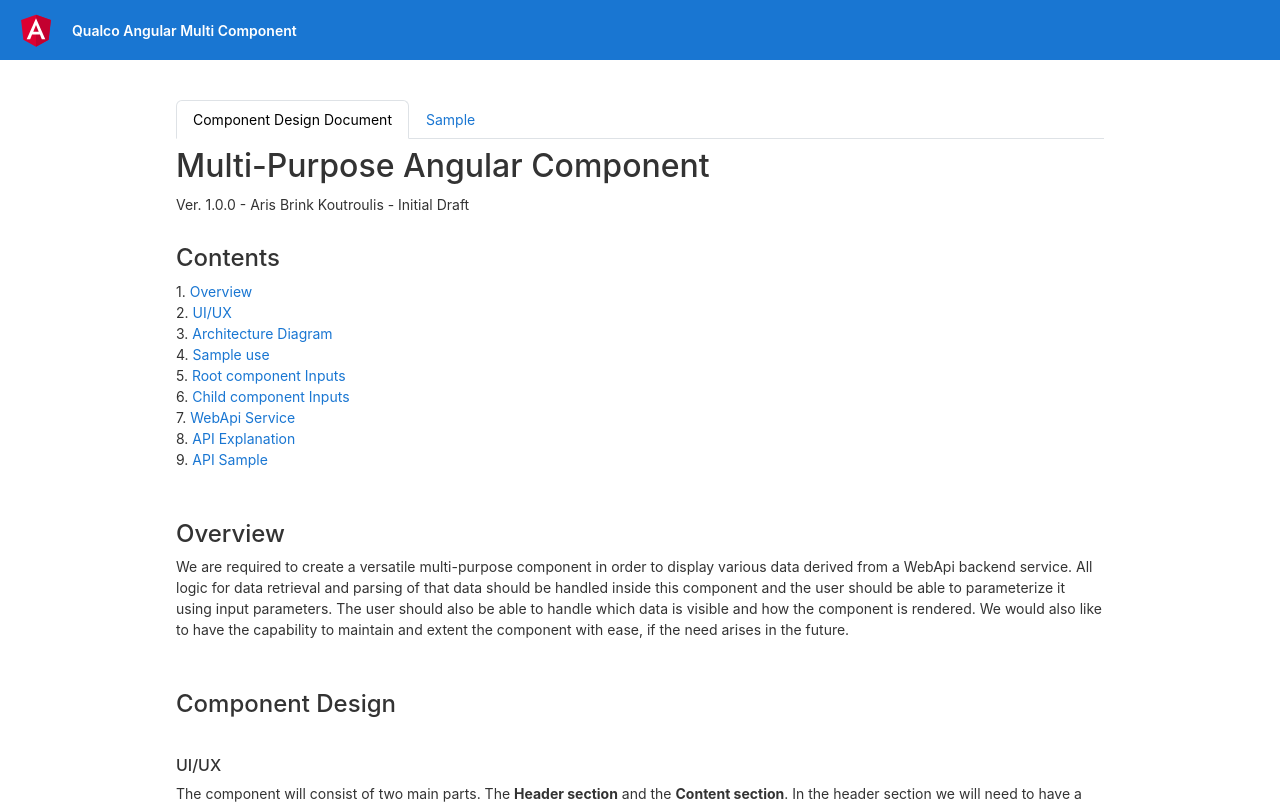
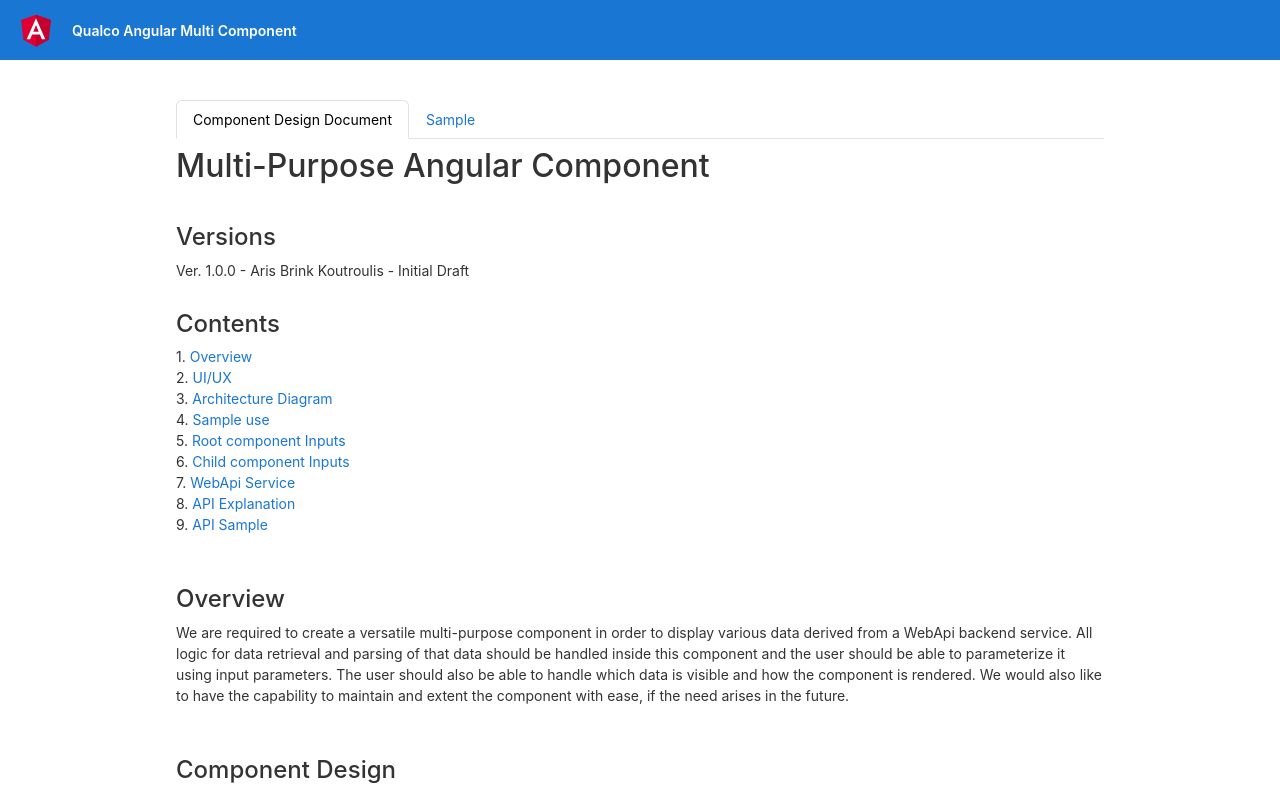
Before and after one commit to aribrink/multipurpose, an Angular app: page / in a window 1280 px wide. Shown: the top 804 px of the page. Built offline with nearby package versions, Linux system fonts and the light colour scheme.

Commit message:
added versions

```diff
--- a/src/app/app.component.html
+++ b/src/app/app.component.html
@@ -133,6 +133,8 @@
   <!-------------------------------------------------->
   <div *ngIf="page==0">
     <h2>Multi-Purpose Angular Component</h2>
+    <br>
+    <h4>Versions</h4>
     <p>Ver. 1.0.0 - Aris Brink Koutroulis - Initial Draft</p>
     <br>
     <h4>Contents</h4>
```
